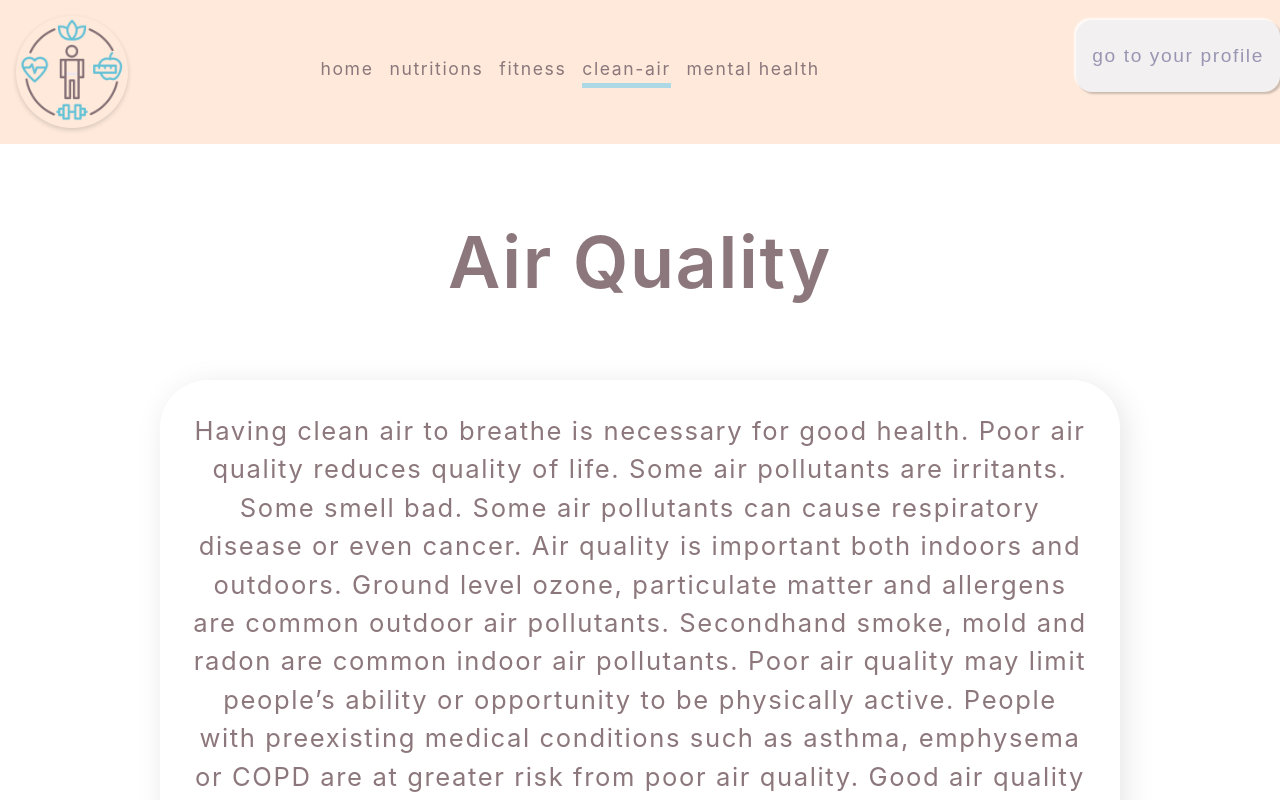
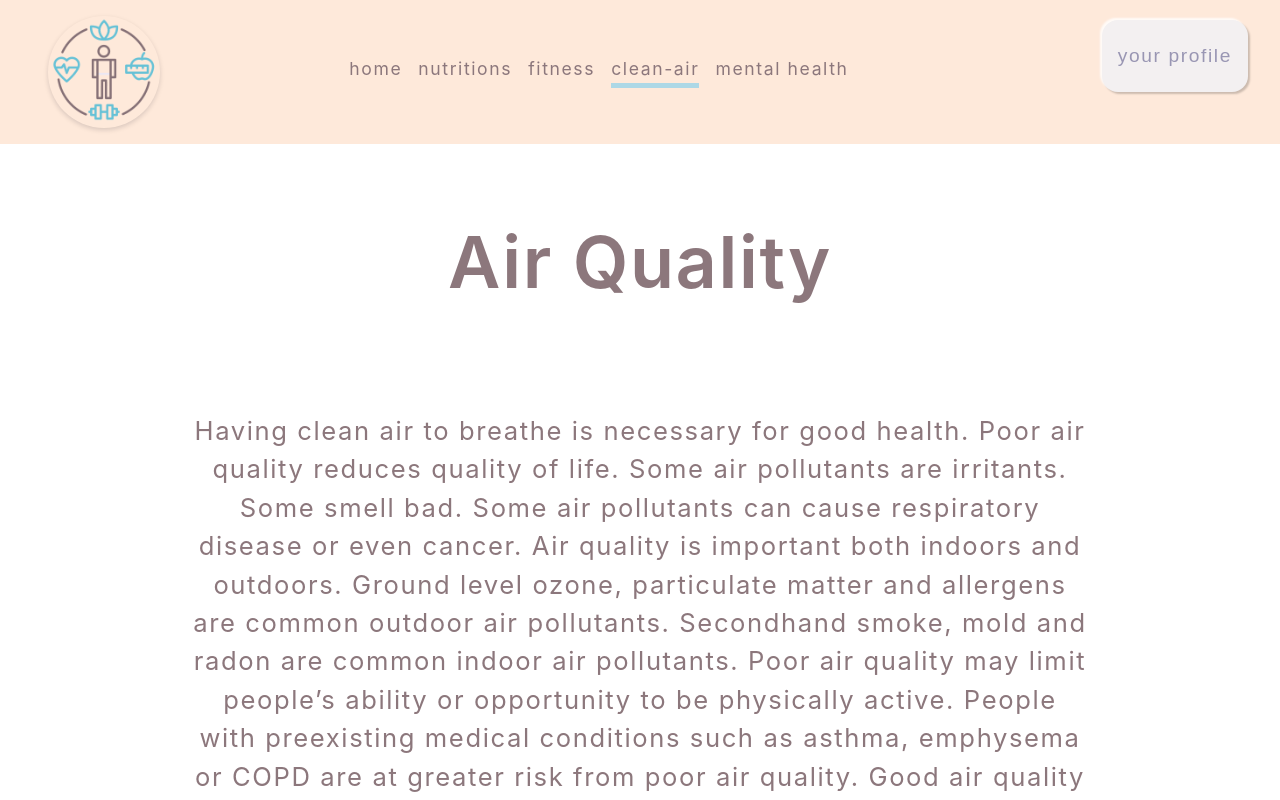
Before and after one commit to OxanaSF/healthy-hood, a React (Create React App) app: page /clean-air in a window 1280 px wide. Shown: the top 800 px of the page. Built offline with nearby package versions, Linux system fonts and the light colour scheme; no server answers; a web font is replaced by a local one.

Commit message:
added scrolling to needed pages

```diff
--- a/src/components/Home/Contact.js
+++ b/src/components/Home/Contact.js
@@ -56,7 +56,7 @@ const ContactStyled = styled.section`
   margin-bottom: 5rem;
   border-radius: 3rem;
   border: 5px solid rgb(254, 233, 218);
-  box-shadow: 5px 5px 30px rgba(0, 0, 0, 0.3);
+  box-shadow: 5px 5px 30px rgba(0, 0, 0, 0.2);
 
   color: #9996b3;
   font-size: 3rem;
--- a/src/components/Home/HomeDisplay.js
+++ b/src/components/Home/HomeDisplay.js
@@ -165,14 +165,14 @@ const HomeDisplayStyled = styled.section`
 
   .img-arrow-right {
     float: right;
-    box-shadow: 5px 5px 30px rgba(0, 0, 0, 0.3);
+    box-shadow: 5px 5px 30px rgba(0, 0, 0, 0.1);
     border-radius: 50%;
     padding: 1rem;
     cursor: pointer;
   }
   .img-arrow-left {
     float: left;
-    box-shadow: 5px 5px 30px rgba(0, 0, 0, 0.3);
+    box-shadow: 5px 5px 30px rgba(0, 0, 0, 0.1);
     border-radius: 50%;
     padding: 1rem;
     cursor: pointer;
@@ -191,7 +191,7 @@ const HomeDisplayStyled = styled.section`
     background-color: white;
     background-color: rgb(62, 50, 85);
     background-color: rgb(254, 233, 218);
-    box-shadow: 5px 5px 30px rgba(0, 0, 0, 0.3);
+
     position: relative;
     img {
       background-color: white;
--- a/src/components/Nav.js
+++ b/src/components/Nav.js
@@ -22,7 +22,7 @@ const Nav = () => {
       </div>
       <NavLink to="/savedpages" className="logged-in">
         <div class="button">
-          <span className="text"> go to your profile</span>
+          <span className="text">your profile</span>
         </div>
       </NavLink>
     </NavStyled>
@@ -33,6 +33,7 @@ const NavStyled = styled.nav`
   min-height: 7rem;
   text-align: left;
   background-color: rgb(254, 233, 218);
+
 
   display: flex;
   justify-content: space-between;
@@ -56,22 +57,22 @@ const NavStyled = styled.nav`
 
   .logged-in {
     .button {
-      margin-right: 5rem;
+      margin-right: 2rem;
       margin-top: 3rem;
-      width: 400px;
-      height: 100px;
+      width: 20rem;
+      height: 6.25rem;
       background: #f3f0f1;
       position: relative;
       background: #f3f0f1;
-      margin-bottom: 25px;
-      border-radius: 32px;
+      margin-bottom: 1.5rem;
+      border-radius: 2rem;
       text-align: center;
       cursor: pointer;
       transition: all 0.1s ease-in-out;
       span {
         line-height: 100px;
         font-family: 'Montserrat', sans-serif;
-        font-size: 32px;
+        font-size: 2rem;
         font-weight: semibold;
       }
       &:nth-child(1) {
@@ -150,11 +151,13 @@ const NavStyled = styled.nav`
   }
 
   @media only screen and (max-width: 1400px) {
+    padding: 0 2rem;
     .nav-links {
       font-size: 1.1rem;
       gap: 1rem;
     }
     .logged-in {
+
       .button {
         width: 100%;
         margin: auto;
@@ -182,7 +185,7 @@ const NavStyled = styled.nav`
 
 
 
-  @media (max-width: 930px) {
+  @media (max-width: 928px) {
     flex-direction: column;
 
     img {
--- a/src/pages/AirQualityPage.js
+++ b/src/pages/AirQualityPage.js
@@ -9,6 +9,7 @@ import {
   slidesFromRightftLeaveToRight,
 } from '../animations/animation';
 import AnimatedPage from '../animations/AnimatedPageTransition';
+import ScrollToTop from '../components/ScrollToTop'
 
 const AirQualityPage = (props) => {
   const [isLoading, setIsLoading] = useState(false);
@@ -48,7 +49,9 @@ const AirQualityPage = (props) => {
 
   return (
     <AnimatedPage>
+      <ScrollToTop />
       <AirQualityContainerStyled>
+
         <h1>Air Quality</h1>
 
         <motion.div
@@ -243,7 +246,7 @@ const AirQualityContainerStyled = styled.section`
       align-items: center;
       line-height: 1.9;
       text-align: left;
-      box-shadow: 5px 5px 30px rgba(0, 0, 0, 0.3);
+      box-shadow: 5px 5px 30px rgba(0, 0, 0, 0.2);
     }
   }
 
@@ -275,7 +278,7 @@ const AirQualityContainerStyled = styled.section`
     color: #8c777c;
     font-size: 1.6rem;
     text-align: center;
-    box-shadow: 5px 5px 30px rgba(0, 0, 0, 0.1);
+    /* box-shadow: 5px 5px 5px rgba(0, 0, 0, 0.1); */
     padding: 2rem;
     border-radius: 3rem;
   }
@@ -319,7 +322,7 @@ const AirQualityContainerStyled = styled.section`
         align-items: center;
         line-height: 1.9;
         text-align: left;
-        box-shadow: 5px 5px 30px rgba(0, 0, 0, 0.3);
+        box-shadow: 5px 5px 30px rgba(0, 0, 0, 0.2);
 
         h3 {
           font-size: 1.6rem;
@@ -333,7 +336,7 @@ const AirQualityContainerStyled = styled.section`
         height: 100%;
         object-fit: cover;
         border-radius: 3rem;
-        box-shadow: 5px 5px 30px rgba(0, 0, 0, 0.3);
+        box-shadow: 5px 5px 30px rgba(0, 0, 0, 0.2);
       }
     }
 
@@ -364,14 +367,14 @@ const AirQualityContainerStyled = styled.section`
         clip-path: circle(75%);
         height: 10rem;
         width: 20rem;
-        box-shadow: 5px 5px 30px rgba(0, 0, 0, 0.2);
+        box-shadow: 5px 5px 30px rgba(0, 0, 0, 0.1);
       }
       .circle2 {
         animation: circle2 4s;
         clip-path: circle(75%);
         height: 10rem;
         width: 20rem;
-        box-shadow: 5px 5px 30px rgba(0, 0, 0, 0.2);
+        box-shadow: 5px 5px 30px rgba(0, 0, 0, 0.1);
       }
 
       @keyframes circle1 {
--- a/src/pages/FitnessPage.js
+++ b/src/pages/FitnessPage.js
@@ -2,10 +2,12 @@ import { calculateSize } from '@iconify/react';
 import styled from 'styled-components';
 import AnimatedPageTransition from '../animations/AnimatedPageTransition';
 import FitnessSelect from '../components/FitnessSection/FitnessSearch';
+import ScrollToTop from '../components/ScrollToTop'
 
 const FitnessPage = () => {
   return (
     <AnimatedPageTransition>
+      <ScrollToTop />
       <FitnessPageStyled>
         <h1>The Benefits of Exercise</h1>
         <div className="fitness-benefits">
--- a/src/pages/MentalHealthPage.js
+++ b/src/pages/MentalHealthPage.js
@@ -12,10 +12,12 @@ import {
   slidesFromRightftLeaveToRight,
 } from '../animations/animation';
 import AnimatedPage from '../animations/AnimatedPageTransition';
+import ScrollToTop from '../components/ScrollToTop'
 
 const MentalHealthPage = () => {
   return (
     <AnimatedPage>
+      <ScrollToTop />
       <MentalHealthPageStyled>
         <h1>Mental Health</h1>
         <motion.div
--- a/src/pages/NutritionsPage.js
+++ b/src/pages/NutritionsPage.js
@@ -9,10 +9,12 @@ import {
   slidesFromRightftLeaveToRight,
 } from '../animations/animation';
 import AnimatedPage from '../animations/AnimatedPageTransition';
+import ScrollToTop from '../components/ScrollToTop'
 
 const NutritionsPage = () => {
   return (
     <AnimatedPage>
+      <ScrollToTop />
       <NutritionsPageStyled>
         <h1>Nutritions</h1>
         <motion.div
```
